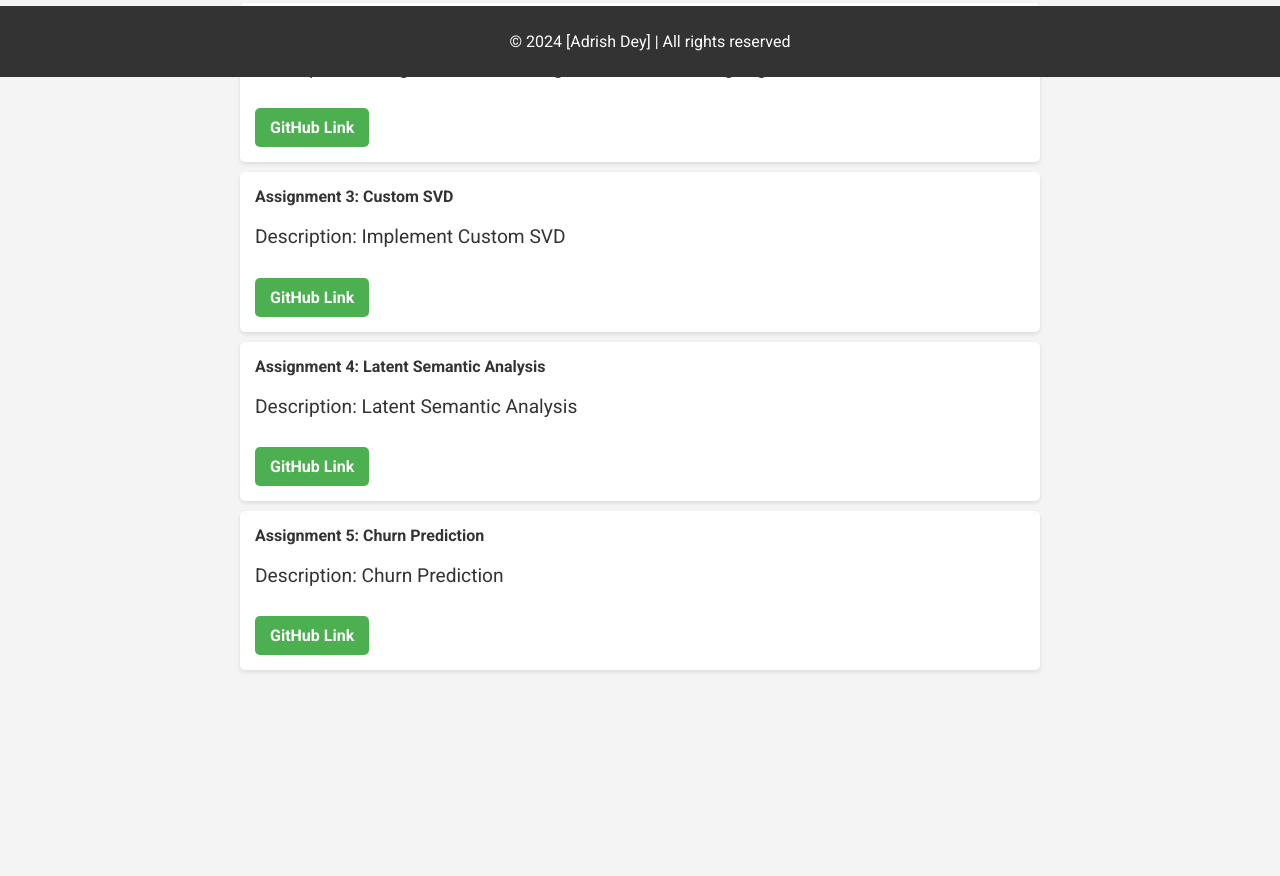
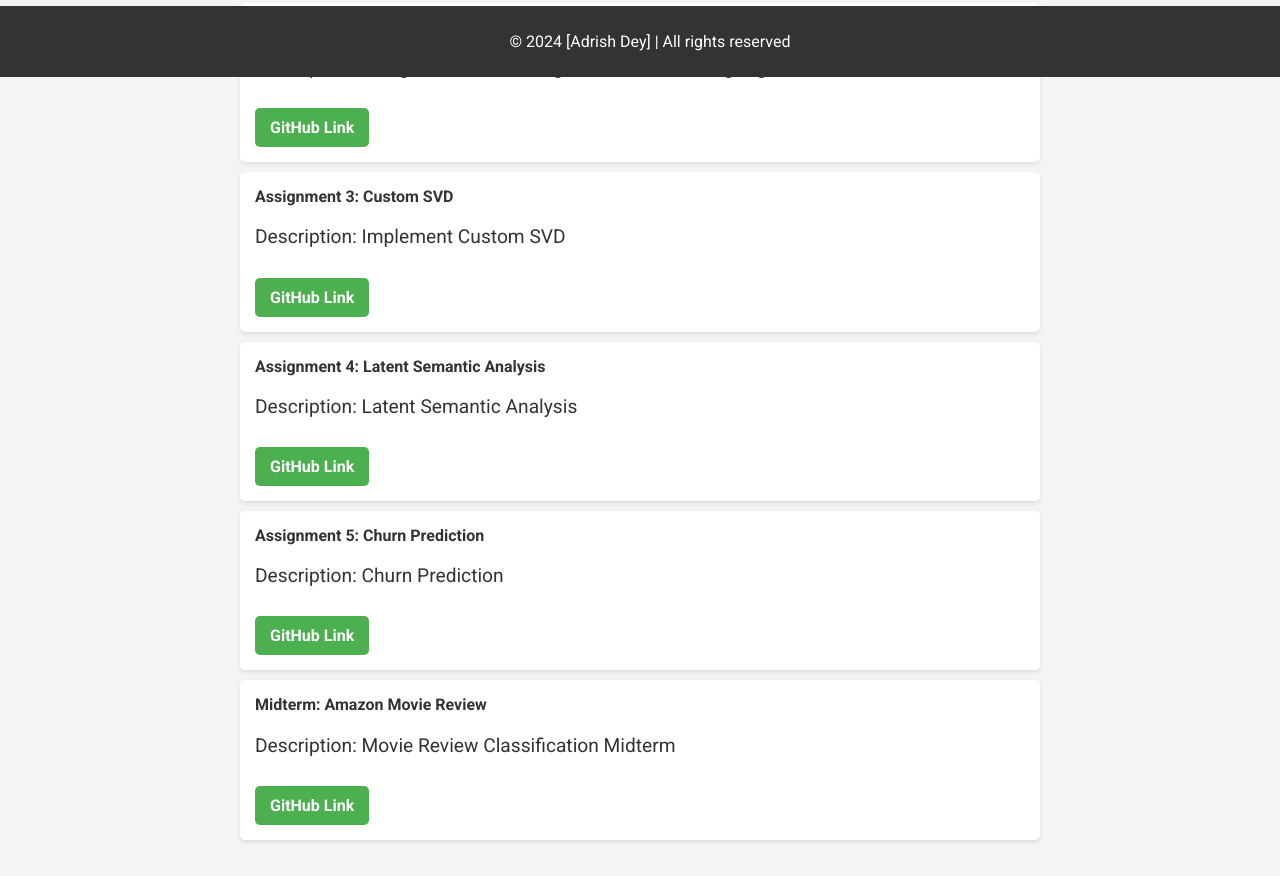
Before and after one commit to pooltakescourses/pooltakescourse.github.io, a plain HTML site: page assignments.html in a window 1280 px wide. Shown: the part 723-1599 px from the top of the page. Before the commit the page ends 1429 px from the top, so only its background shows below. Drawn offline with Linux system fonts and the light colour scheme.

Commit message:
adding midterm link

```diff
--- a/assignments.html
+++ b/assignments.html
@@ -134,6 +134,11 @@
                 <p>Description: Churn Prediction</p>
                 <a href="https://github.com/pooltakescourses/adrishd-assignment-5" target="_blank" class="assignment-button">GitHub Link</a>
             </li>
+            <li>
+                <strong>Midterm: Amazon Movie Review</strong>
+                <p>Description: Movie Review Classification Midterm</p>
+                <a href="https://github.com/pooltakescourses/midterm" target="_blank" class="assignment-button">GitHub Link</a>
+            </li>
 
 
         </ul>
```
